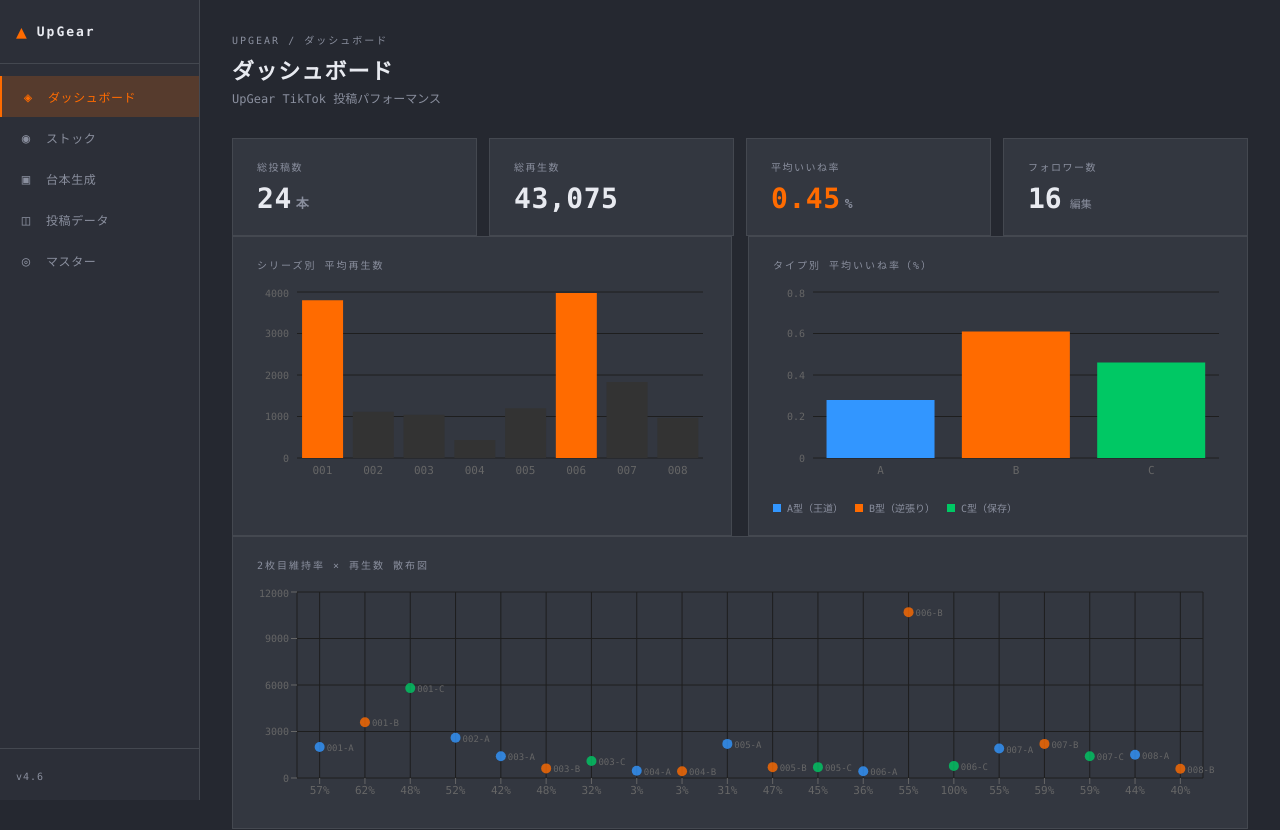
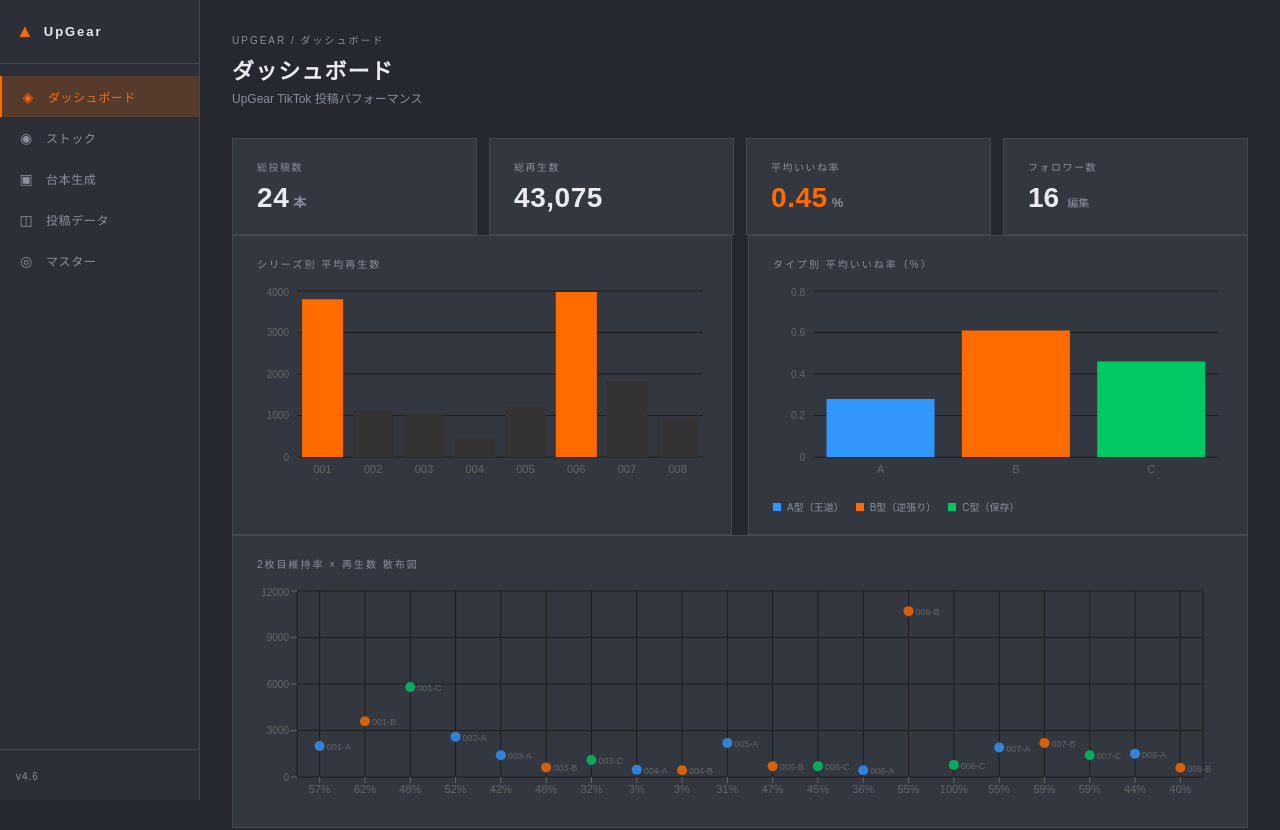
Before and after one commit to portgasdren2001-png/UpGear, a React (Vite) app in the folder upgear-app/: page / in a window 1280 px wide. Shown: the top 830 px of the page. Built offline with nearby package versions, Linux system fonts and the light colour scheme.

Commit message:
style: フォントをメイリオに変更
Co-Authored-By: Claude Sonnet 4.6 <noreply@anthropic.com>
Claude-Session: https://claude.ai/code/session_012UwvrZ2j4CMo6tPnHzcvsM

```diff
--- a/upgear-app/src/components/Layout.css
+++ b/upgear-app/src/components/Layout.css
@@ -9,8 +9,8 @@
   --accent-dim: rgba(255, 107, 0, 0.2);
   --sidebar-w: 200px;
   --sidebar-w-collapsed: 56px;
-  --font-mono: "SF Mono", "Fira Code", "Consolas", monospace;
-  --font-serif: Georgia, "Times New Roman", serif;
+  --font-mono: "Meiryo", "メイリオ", "Hiragino Kaku Gothic ProN", sans-serif;
+  --font-serif: "Meiryo", "メイリオ", "Hiragino Kaku Gothic ProN", sans-serif;
 }
 
 * { box-sizing: border-box; margin: 0; padding: 0; }
--- a/upgear-app/src/index.css
+++ b/upgear-app/src/index.css
@@ -3,7 +3,7 @@
 body {
   background: #252830;
   color: #e8eaf0;
-  font-family: "SF Mono", "Fira Code", Consolas, monospace;
+  font-family: "Meiryo", "メイリオ", "Hiragino Kaku Gothic ProN", sans-serif;
   -webkit-font-smoothing: antialiased;
 }
 
```
